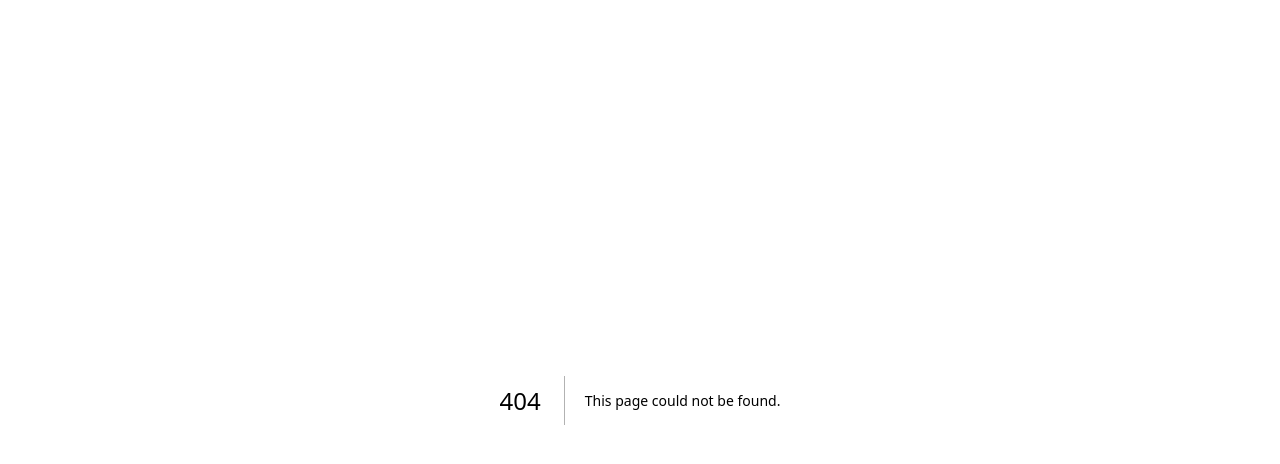
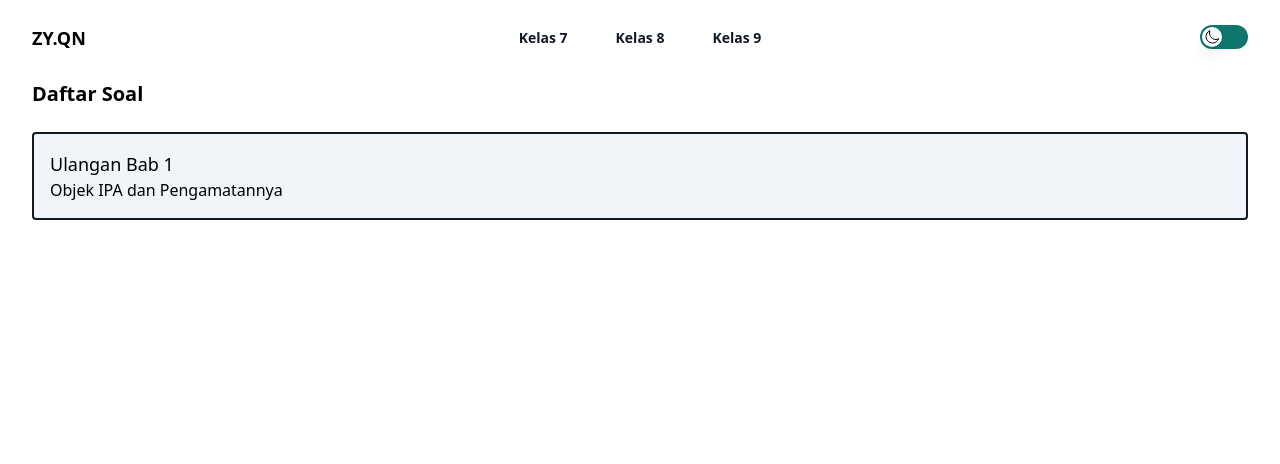
Before and after one commit to khoirurroziqin17/web-belajar, a Next.js app: page /kelas-7 in a window 1280 px wide. Before the commit this address had no page. Shown: the top 464 px of the page. Built offline with nearby package versions, Linux system fonts and the light colour scheme.

Commit message:
add kelas pages

```diff
--- a/components/HeroSection.jsx
+++ b/components/HeroSection.jsx
@@ -15,12 +15,82 @@ const navigation = [
 ];
 
 export default function HeroSection() {
+  return (
+    <div className="bg-white dark:bg-gray-900">
+      <Navigation />
+
+      <div className="relative isolate px-6 pt-14 lg:px-8">
+        <div
+          className="absolute inset-x-0 -top-40 -z-10 transform-gpu overflow-hidden blur-3xl sm:-top-80"
+          aria-hidden="true"
+        >
+          <div
+            className="relative left-[calc(50%-11rem)] aspect-[1155/678] w-[36.125rem] -translate-x-1/2 rotate-[30deg] bg-gradient-to-tr from-[#ff80b5] to-[#9089fc] opacity-30 sm:left-[calc(50%-30rem)] sm:w-[72.1875rem]"
+            style={{
+              clipPath:
+                "polygon(74.1% 44.1%, 100% 61.6%, 97.5% 26.9%, 85.5% 0.1%, 80.7% 2%, 72.5% 32.5%, 60.2% 62.4%, 52.4% 68.1%, 47.5% 58.3%, 45.2% 34.5%, 27.5% 76.7%, 0.1% 64.9%, 17.9% 100%, 27.6% 76.8%, 76.1% 97.7%, 74.1% 44.1%)",
+            }}
+          />
+        </div>
+        <div className="mx-auto max-w-2xl py-24 sm:py-36 lg:py-48">
+          {/* <div className="hidden sm:mb-8 sm:flex sm:justify-center">
+            <div className="relative rounded-full px-3 py-1 text-sm leading-6 text-gray-600 ring-1 ring-gray-900/10 hover:ring-gray-900/20">
+              Announcing our next round of funding.{" "}
+              <a href="#" className="font-semibold text-indigo-600">
+                <span className="absolute inset-0" aria-hidden="true" />
+                Read more <span aria-hidden="true">&rarr;</span>
+              </a>
+            </div>
+          </div> */}
+          <div className="text-center">
+            <h1 className="text-4xl font-bold tracking-tight text-gray-900 sm:text-6xl dark:text-white">
+              Materi, Contoh dan Latihan Soal IPA
+            </h1>
+            <p className="mt-6 text-lg leading-8 text-gray-600 dark:text-gray-300">
+              Dokumentasi materi, contoh soal, latihan soal, dan nilai IPA siswa
+            </p>
+            <p className="text-lg leading-8 text-gray-800 font-medium dark:text-gray-300">
+              MTs. Mambaul &apos;Ulum Gedangan
+            </p>
+            <div className="mt-10 flex items-center justify-center gap-x-6">
+              <a
+                href="#"
+                className="rounded-md bg-indigo-600 px-3.5 py-2.5 text-sm font-semibold text-white shadow-sm hover:bg-indigo-500 focus-visible:outline focus-visible:outline-2 focus-visible:outline-offset-2 focus-visible:outline-indigo-600"
+              >
+                Mulai belajar
+              </a>
+              <a
+                href="#daftar-nilai"
+                className="text-sm font-semibold leading-6 text-gray-900 dark:text-white"
+              >
+                Daftar nilai <span aria-hidden="true">→</span>
+              </a>
+            </div>
+          </div>
+        </div>
+        <div
+          className="absolute inset-x-0 top-[calc(100%-13rem)] -z-10 transform-gpu overflow-hidden blur-3xl sm:top-[calc(100%-30rem)]"
+          aria-hidden="true"
+        >
+          <div
+            className="relative left-[calc(50%+3rem)] aspect-[1155/678] w-[36.125rem] -translate-x-1/2 bg-gradient-to-tr from-[#ff80b5] to-[#9089fc] opacity-30 sm:left-[calc(50%+36rem)] sm:w-[72.1875rem]"
+            style={{
+              clipPath:
+                "polygon(74.1% 44.1%, 100% 61.6%, 97.5% 26.9%, 85.5% 0.1%, 80.7% 2%, 72.5% 32.5%, 60.2% 62.4%, 52.4% 68.1%, 47.5% 58.3%, 45.2% 34.5%, 27.5% 76.7%, 0.1% 64.9%, 17.9% 100%, 27.6% 76.8%, 76.1% 97.7%, 74.1% 44.1%)",
+            }}
+          />
+        </div>
+      </div>
+    </div>
+  );
+}
+
+export function Navigation() {
   const [mobileMenuOpen, setMobileMenuOpen] = useState(false);
   const { systemTheme, theme, setTheme } = useTheme();
   const currentTheme = theme === "system" ? systemTheme : theme;
 
   return (
-    <div className="bg-white dark:bg-gray-900">
     <header className="absolute inset-x-0 top-0 z-50">
       <nav
         className="flex items-center justify-between p-6 lg:px-8"
@@ -126,69 +196,5 @@ export default function HeroSection() {
         </Dialog.Panel>
       </Dialog>
     </header>
-
-      <div className="relative isolate px-6 pt-14 lg:px-8">
-        <div
-          className="absolute inset-x-0 -top-40 -z-10 transform-gpu overflow-hidden blur-3xl sm:-top-80"
-          aria-hidden="true"
-        >
-          <div
-            className="relative left-[calc(50%-11rem)] aspect-[1155/678] w-[36.125rem] -translate-x-1/2 rotate-[30deg] bg-gradient-to-tr from-[#ff80b5] to-[#9089fc] opacity-30 sm:left-[calc(50%-30rem)] sm:w-[72.1875rem]"
-            style={{
-              clipPath:
-                "polygon(74.1% 44.1%, 100% 61.6%, 97.5% 26.9%, 85.5% 0.1%, 80.7% 2%, 72.5% 32.5%, 60.2% 62.4%, 52.4% 68.1%, 47.5% 58.3%, 45.2% 34.5%, 27.5% 76.7%, 0.1% 64.9%, 17.9% 100%, 27.6% 76.8%, 76.1% 97.7%, 74.1% 44.1%)",
-            }}
-          />
-        </div>
-        <div className="mx-auto max-w-2xl py-24 sm:py-36 lg:py-48">
-          {/* <div className="hidden sm:mb-8 sm:flex sm:justify-center">
-            <div className="relative rounded-full px-3 py-1 text-sm leading-6 text-gray-600 ring-1 ring-gray-900/10 hover:ring-gray-900/20">
-              Announcing our next round of funding.{" "}
-              <a href="#" className="font-semibold text-indigo-600">
-                <span className="absolute inset-0" aria-hidden="true" />
-                Read more <span aria-hidden="true">&rarr;</span>
-              </a>
-            </div>
-          </div> */}
-          <div className="text-center">
-            <h1 className="text-4xl font-bold tracking-tight text-gray-900 sm:text-6xl dark:text-white">
-              Materi, Contoh dan Latihan Soal IPA
-            </h1>
-            <p className="mt-6 text-lg leading-8 text-gray-600 dark:text-gray-300">
-              Dokumentasi materi, contoh soal, latihan soal, dan nilai IPA siswa
-            </p>
-            <p className="text-lg leading-8 text-gray-800 font-medium dark:text-gray-300">
-              MTs. Mambaul &apos;Ulum Gedangan
-            </p>
-            <div className="mt-10 flex items-center justify-center gap-x-6">
-              <a
-                href="#"
-                className="rounded-md bg-indigo-600 px-3.5 py-2.5 text-sm font-semibold text-white shadow-sm hover:bg-indigo-500 focus-visible:outline focus-visible:outline-2 focus-visible:outline-offset-2 focus-visible:outline-indigo-600"
-              >
-                Mulai belajar
-              </a>
-              <a
-                href="#daftar-nilai"
-                className="text-sm font-semibold leading-6 text-gray-900 dark:text-white"
-              >
-                Daftar nilai <span aria-hidden="true">→</span>
-              </a>
-            </div>
-          </div>
-        </div>
-        <div
-          className="absolute inset-x-0 top-[calc(100%-13rem)] -z-10 transform-gpu overflow-hidden blur-3xl sm:top-[calc(100%-30rem)]"
-          aria-hidden="true"
-        >
-          <div
-            className="relative left-[calc(50%+3rem)] aspect-[1155/678] w-[36.125rem] -translate-x-1/2 bg-gradient-to-tr from-[#ff80b5] to-[#9089fc] opacity-30 sm:left-[calc(50%+36rem)] sm:w-[72.1875rem]"
-            style={{
-              clipPath:
-                "polygon(74.1% 44.1%, 100% 61.6%, 97.5% 26.9%, 85.5% 0.1%, 80.7% 2%, 72.5% 32.5%, 60.2% 62.4%, 52.4% 68.1%, 47.5% 58.3%, 45.2% 34.5%, 27.5% 76.7%, 0.1% 64.9%, 17.9% 100%, 27.6% 76.8%, 76.1% 97.7%, 74.1% 44.1%)",
-            }}
-          />
-        </div>
-      </div>
-    </div>
   );
 }
--- a/package.json
+++ b/package.json
@@ -1,6 +1,6 @@
 {
   "name": "web-belajar",
-  "version": "0.1.1",
+  "version": "0.1.2",
   "private": true,
   "scripts": {
     "dev": "next dev",
--- /dev/null
+++ b/pages/kelas-7.jsx
@@ -0,0 +1,25 @@
+import { Navigation } from "@/components/HeroSection";
+
+function kelas7() {
+  return (
+    <div>
+      <Navigation />
+      <main className="pt-20 px-6 md:px-8">
+        <h2 className="font-semibold text-xl">Daftar Soal</h2>
+        <div className="mt-6">
+          <a
+            href="https://forms.gle/PP4JULWUu13fYnnu5"
+            className="block bg-slate-100 border-2 border-gray-900 p-4 rounded"
+            target="_blank"
+            rel="follow"
+          >
+            <h3 className="text-lg font-medium">Ulangan Bab 1</h3>
+            <p>Objek IPA dan Pengamatannya</p>
+          </a>
+        </div>
+      </main>
+    </div>
+  );
+}
+
+export default kelas7;
--- /dev/null
+++ b/pages/kelas-8.jsx
@@ -0,0 +1,25 @@
+import { Navigation } from "@/components/HeroSection";
+
+function kelas8() {
+  return (
+    <div>
+      <Navigation />
+      <main className="pt-20 px-6 md:px-8">
+        <h2 className="font-semibold text-xl">Daftar Soal</h2>
+        <div className="mt-6">
+          {/* <a
+            href="https://forms.gle/REkt4eDPajSZLdVR9"
+            className="block bg-slate-100 border-2 border-gray-900 p-4 rounded"
+            target="_blank"
+            rel="follow"
+          >
+            <h3 className="text-lg font-medium">Ulangan Bab 1</h3>
+            <p>Sistem Reproduksi Manusia</p>
+          </a> */}
+        </div>
+      </main>
+    </div>
+  );
+}
+
+export default kelas8;
--- /dev/null
+++ b/pages/kelas-9.jsx
@@ -0,0 +1,25 @@
+import { Navigation } from "@/components/HeroSection";
+
+function kelas9() {
+  return (
+    <div>
+      <Navigation />
+      <main className="pt-20 px-6 md:px-8">
+        <h2 className="font-semibold text-xl">Daftar Soal</h2>
+        <div className="mt-6">
+          <a
+            href="https://forms.gle/REkt4eDPajSZLdVR9"
+            className="block bg-slate-100 border-2 border-gray-900 p-4 rounded"
+            target="_blank"
+            rel="follow"
+          >
+            <h3 className="text-lg font-medium">Ulangan Bab 1</h3>
+            <p>Sistem Reproduksi Manusia</p>
+          </a>
+        </div>
+      </main>
+    </div>
+  );
+}
+
+export default kelas9;
```
Lines whose indentation alone changed are shown as unchanged.
